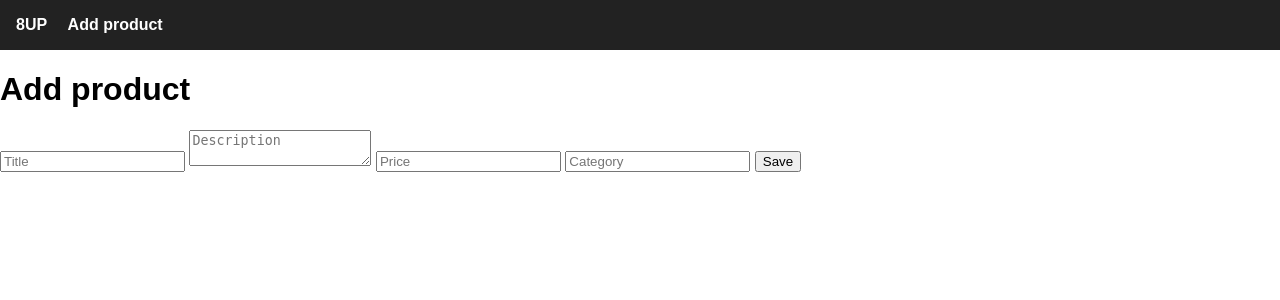
After one commit to Shahmy-Shafooq/8up, a Flask app: page /products/new in a window 1280 px wide. The commit adds this page. Shown: the top 300 px of the page. Run offline with Flask 3, Linux system fonts and the light colour scheme.

Commit message:
feat: add product create form

```diff
--- a/app.py
+++ b/app.py
@@ -1,6 +1,8 @@
 from flask import Flask, render_template
+from products import products_bp
 
 app = Flask(__name__)
+app.register_blueprint(products_bp)
 
 @app.route("/")
 def home():
--- /dev/null
+++ b/products.py
@@ -0,0 +1,27 @@
+from flask import Blueprint, render_template, request, redirect, url_for
+import sqlite3
+
+products_bp = Blueprint("products", __name__)
+
+def get_db():
+    conn = sqlite3.connect("8up.db")
+    conn.row_factory = sqlite3.Row
+    return conn
+
+@products_bp.route("/products/new", methods=["GET", "POST"])
+def create_product():
+    if request.method == "POST":
+        title = request.form["title"]
+        description = request.form["description"]
+        price = request.form["price"]
+        category = request.form["category"]
+        seller_id = 1  # fake seller
+        conn = get_db()
+        conn.execute(
+            "INSERT INTO products (seller_id, title, description, price, category) VALUES (?, ?, ?, ?, ?)",
+            (seller_id, title, description, price, category),
+        )
+        conn.commit()
+        conn.close()
+        return redirect(url_for("home"))
+    return render_template("product_form.html")
--- a/static/css/style.css
+++ b/static/css/style.css
@@ -1,3 +1,12 @@
 body { font-family: Arial, sans-serif; margin: 0; }
 nav { background: #222; padding: 1rem; }
 nav a { color: white; text-decoration: none; font-weight: bold; }
+.btn {
+    display: inline-block;
+    background: #222;
+    color: white;
+    padding: 0.6rem 1.2rem;
+    text-decoration: none;
+    border-radius: 4px;
+}
+nav a { margin-right: 1rem; }
--- a/templates/base.html
+++ b/templates/base.html
@@ -6,9 +6,13 @@
     <link rel="stylesheet" href="{{ url_for('static', filename='css/style.css') }}">
 </head>
 <body>
-    <nav><a href="/">8UP</a></nav>
+    <nav>
+    <a href="/">8UP</a>
+    <a href="{{ url_for('products.create_product') }}">Add product</a>
+    </nav>
     {% block content %}
-    <h1>Welcome to 8UP</h1>
-    {% endblock %}
+<h1>Welcome to 8UP</h1>
+<a href="{{ url_for('products.create_product') }}" class="btn">Add product</a>
+{% endblock %}
 </body>
 </html>
--- /dev/null
+++ b/templates/product_form.html
@@ -0,0 +1,11 @@
+{% extends "base.html" %}
+{% block content %}
+<h1>Add product</h1>
+<form method="POST">
+    <input name="title" placeholder="Title" required>
+    <textarea name="description" placeholder="Description"></textarea>
+    <input name="price" type="number" step="0.01" placeholder="Price" required>
+    <input name="category" placeholder="Category">
+    <button type="submit">Save</button>
+</form>
+{% endblock %}
```
Also changed, not shown: init_db.py (added, +8 -0 lines), schema.sql (+11 -0 lines).
